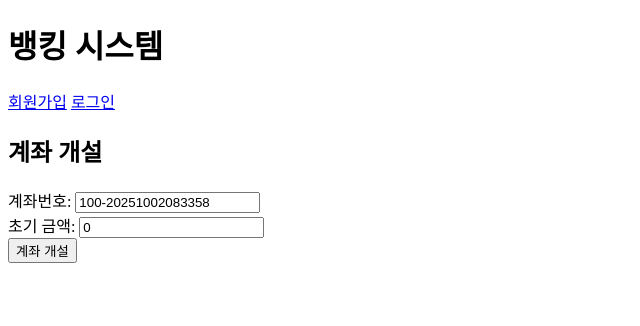
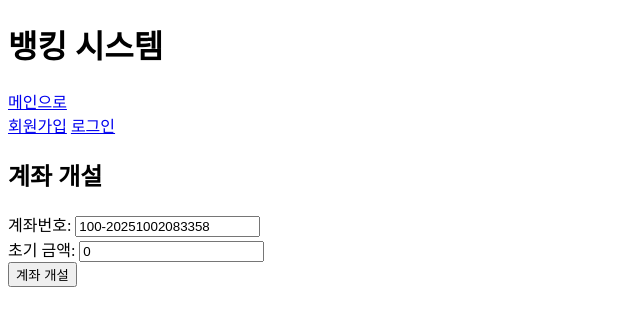
Before and after one commit to tasueom/20251002-banking-system-flask, a Flask app: page /create_acc in a window 1280 px wide. Shown: the top 326 px of the page, without its empty margins (0-640 px from the left). Run offline with Flask 3, Linux system fonts and the light colour scheme.

Commit message:
feat: 메인으로 가는 네비게이션 메뉴 추가

```diff
--- a/templates/layout.html
+++ b/templates/layout.html
@@ -8,6 +8,7 @@
 <body>
     <div class="navigation">
         <h1>뱅킹 시스템</h1>
+        <a href="{{url_for('index')}}">메인으로</a>
         {% if role=="user" %}
         <a href="{{url_for('create_acc')}}">계좌 개설</a>
         {% endif %}
```
